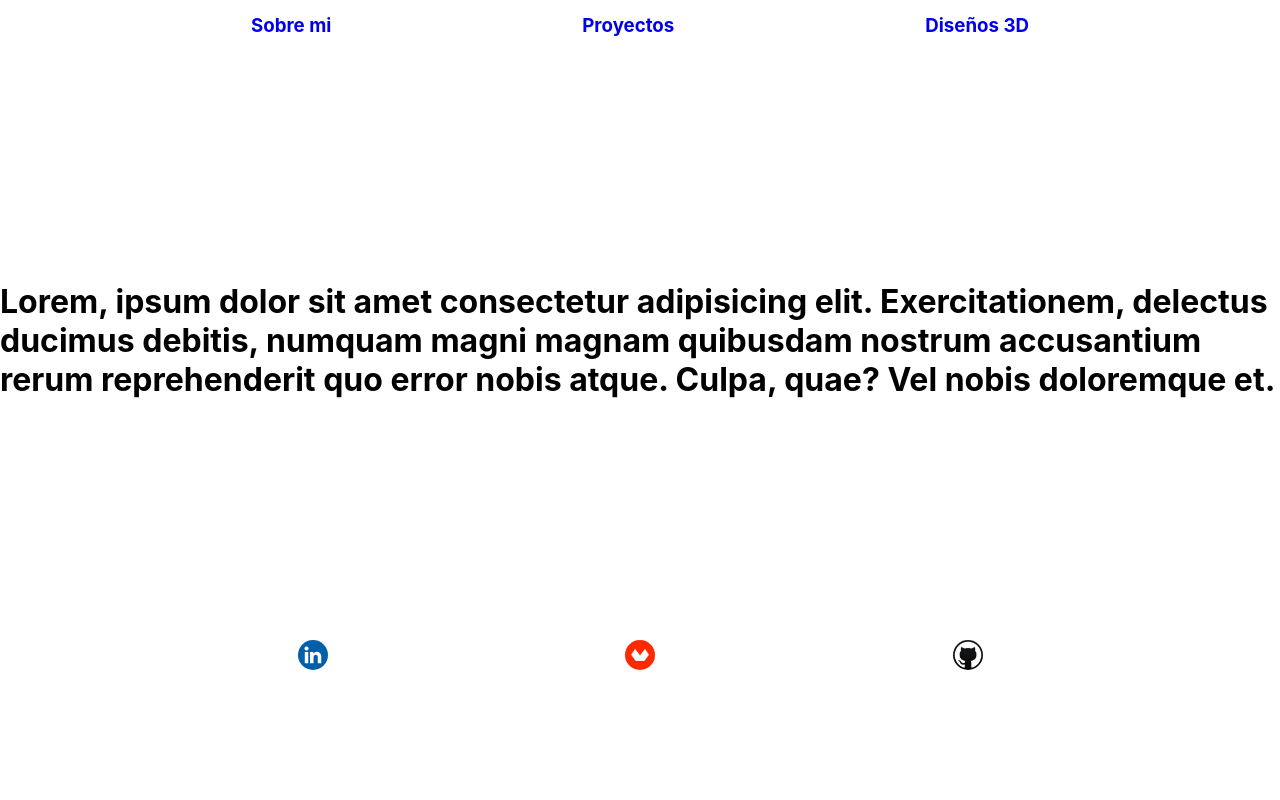
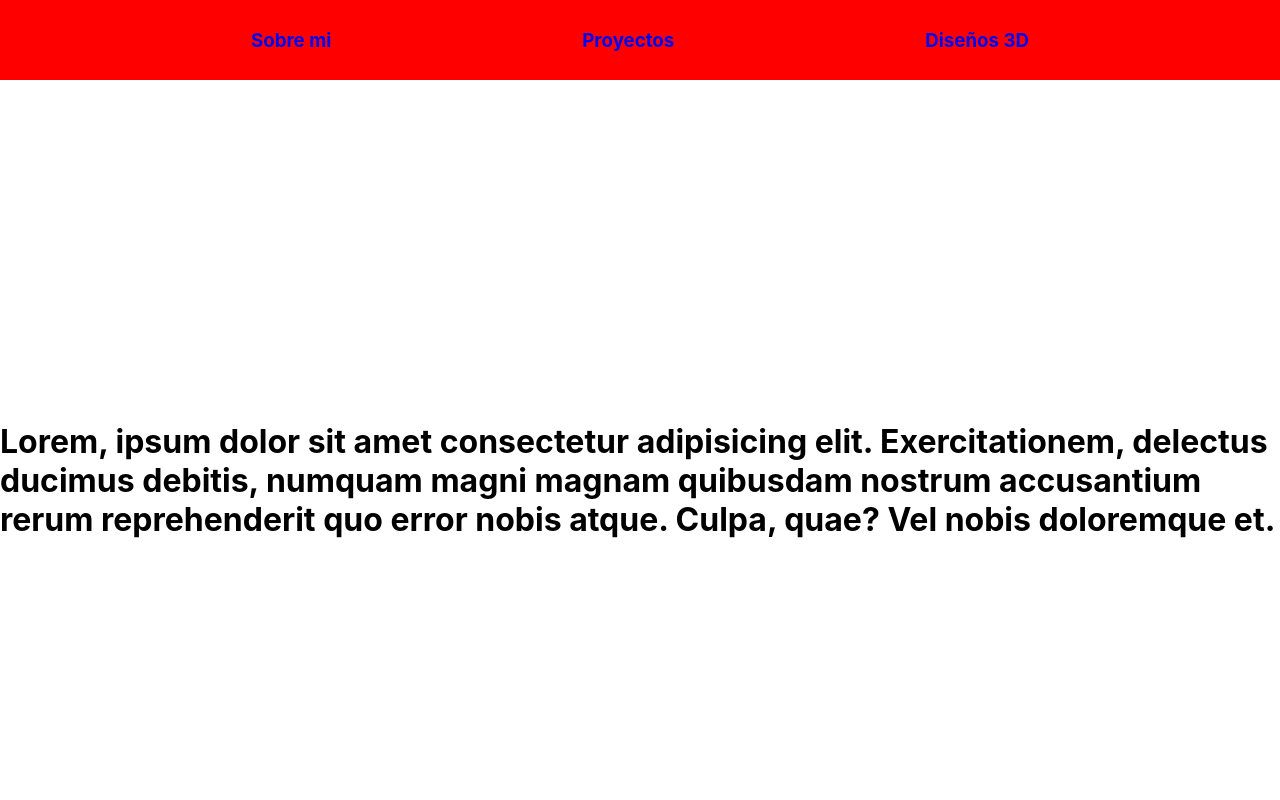
Before and after one commit to Dani-Bcn/port-folio, a React (Create React App) app: page /aboutMe in a window 1280 px wide. Shown: the top 800 px of the page. Built offline with nearby package versions, Linux system fonts and the light colour scheme.

Commit message:
Save responsive

```diff
--- a/package.json
+++ b/package.json
@@ -6,13 +6,13 @@
     "@testing-library/jest-dom": "^5.16.5",
     "@testing-library/react": "^13.4.0",
     "@testing-library/user-event": "^13.5.0",
+    "framer-motion": "^7.5.3",
     "react": "^18.2.0",
     "react-dom": "^18.2.0",
     "react-router-dom": "^6.4.2",
     "react-scripts": "5.0.1",
     "web-vitals": "^2.1.4"
   },
-
   "scripts": {
     "start": "react-scripts start",
     "build": "react-scripts build",
--- a/src/App.css
+++ b/src/App.css
@@ -1,43 +1,23 @@
 *{
-  margin: 0;
   padding: 0;
+  margin:0;
   list-style: none;
   text-decoration: none;
 }
-html{
-  width: 100vw;
-  height: 100vh;
-}
-.App{
-  width: 100vw;
-  height: 80vh;
-}
-
-.container{
-  width: 100vw;
-  height:580px;;
-  display: flex;
-  flex-direction: column;
-  justify-content: space-around;
-  align-items: center;
-}
 .nav ul{
   width: 100vw;
-  height: 50px;
-  margin: auto;
+  height: 10vh;
   display: flex;
-  flex-direction: row;
   justify-content: space-evenly;
   align-items: center;
-  cursor: pointer;
+  background-color: red;
 }
 .footer ul{
   width: 100vw;
-  height: 50px;
+  height: 10vh;
   display: flex;
   justify-content: space-evenly;
   align-items: center;
-  margin:auto;
 }
 .imgLinke{
   width: 30px;
@@ -76,48 +56,83 @@ html{
  box-shadow: 0 0 10px black;
  border-radius: 10px;
 }
-.containerProyects{
-  width: 80vw;
-  height:50vh;
-  display: flex;
-  flex-direction: row;
-  justify-content: center;
-  align-items: center;
-  margin-bottom: 50px;
-  border: 1px solid red;
-}
-@media (max-width: 600px) {
-  .containerProyects{
-    flex-direction: column;
-  }
-}
-span {
-  width: 200px;
-  height: 700px;
+.container{
+  width: 100vw;
+  height: 100vh;
   display: flex;
   flex-direction: column;
-  justify-content:center;
+  justify-content: space-evenly;
+  align-items: center;
+  margin: 0 auto;
 }
-@media (min-width: 600px) {
-  span{
-    height: 600px;
-  }
-  .container{
-    height: 580px;
-  }
+.cardProyect{
+  width: 70vw;
+  height: 60vh;
+  display: grid;
+  grid-template-columns: 2;
+  grid-template-rows: 3;
+  margin: 0px auto;
 }
-@media (max-width:600px){
+.imgBrick{
+  width: 200px;
+  height: 400px;
+  background-image: url('./img/imgBrick.png');
+  background-size: 100% 100%;
+  background-repeat: no-repeat;
+  grid-column: 1;
+  grid-row: 1/4;
+  margin: auto;
+}
+@media (max-width:400px){
   .imgBrick{
     display: none;
    }
+   .cardProyect{
+    height: 60vh;
+    display: flex;
+    flex-direction: column;
+    justify-content: center;
+   }
+   .container{
+    height: 80vh;
+  }
 }
-h2{
-  margin: 20px 0;
+@media (min-width:400px){
+  .cardProyect{
+    height: 110vh;
+   }
+   .container{
+    height: 140vh;
+  }
 }
-.back{
-  width: 98vw;
-  height: 150vh;
+@media (min-width:700px){
+  .cardProyect{
+    height: 80vh;
+   }
+   .container{
+    height: 100vh;
+  }
+}
+.cardProyect h2{
+  grid-column: 2;
+  grid-row: 1;
+  margin: auto;
+}
+.cardProyect p{
+  width: 200px;
+  grid-column: 2;
+  grid-row: 2;
+  margin: auto;
+}
+.cardProyect a{
+  grid-row: 3;
+  grid-column: 2;
+  margin: auto;
+}
+span{
   display: flex;
-  flex-direction: row;
-  margin: 0 auto;
+  flex-direction:row;
 }
+button{
+  margin: auto;
+}
--- a/src/App.js
+++ b/src/App.js
@@ -7,6 +7,7 @@ import Footer from './components/Footer'
 import AboutMe from './components/AboutMe'
 import Proyects from "./components/Proyects";
 import Design from "./components/Design";
+import EasyBrick from "./components/EasyBrick"
 
 function App() {
   return (
@@ -17,6 +18,7 @@ function App() {
           <Route path="/aboutMe" element={<AboutMe/>}/>
           <Route path="/proyects" element={<Proyects/>}/>
           <Route path="/design" element={<Design/>}/>
+          <Route path="/easyBrick" element={<EasyBrick/>} />
       </Routes>
       <Footer/>
     </div>
--- /dev/null
+++ b/src/components/EasyBrick.jsx
@@ -0,0 +1,20 @@
+import React from 'react';
+import {motion} from 'framer-motion'
+
+const EasyBrick = () => {
+    return (
+        <motion.div className='cardProyect'
+            animate={{
+                opacity:[0,1]
+            }}
+
+        >
+            <div className='imgBrick'></div>
+            <h2>Easy brick manager </h2>
+            <p>Lorem ipsum, dolor sit amet consectetur adipisicing elit. Tempore enim eius, odio cumque error odit quasi quae repellat voluptatibus doloremque, minus reiciendis repudiandae dolor. Autem cum repellat dicta exercitationem natus.</p>
+            <a  target="blank" href="https://brickmanager.herokuapp.com/"><h2>Link App</h2></a>
+
+        </motion.div>
+    );
+}
+export default EasyBrick;
--- a/src/components/Proyects.jsx
+++ b/src/components/Proyects.jsx
@@ -1,23 +1,19 @@
-import React from 'react';
+import React,{useEffect,useState} from 'react'
+import {motion} from 'framer-motion'
+import EasyBrick from './EasyBrick';
 
 const Proyects = () => {
+    const slide=[<EasyBrick/>,"coco"]
+    const [count, setCount] = useState(0)
     return (
-        <div className='back'>
-            <button>◀️</button>
-            <div className='container'>
-            <h1>Proyectos</h1>
-            <section className='containerProyects'>
-                    <div className='imgBrick'></div>
-               <span>
-                <h2>Easy brick manager </h2>
-                    <p>Lorem ipsum, dolor sit amet consectetur adipisicing elit. Tempore enim eius, odio cumque error odit quasi quae repellat voluptatibus doloremque, minus reiciendis repudiandae dolor. Autem cum repellat dicta exercitationem natus.</p>
-                 <a  target="blank" href="https://brickmanager.herokuapp.com/"><h2>Link App</h2></a>
-               </span>
-            </section>
+        <div className='container'>
+               <h1>Proyectos</h1>
+            <span>
+                <button>Hola</button>
+                {slide[count]}
+                <button>Hola</button>
+            </span>
         </div>
-        <button>◀️</button>
-        </div>
-
     );
 }
-export default Proyects;
+export default Proyects
```
Also changed, not shown: 1 other file (tests, documents, lock files or other folders).
